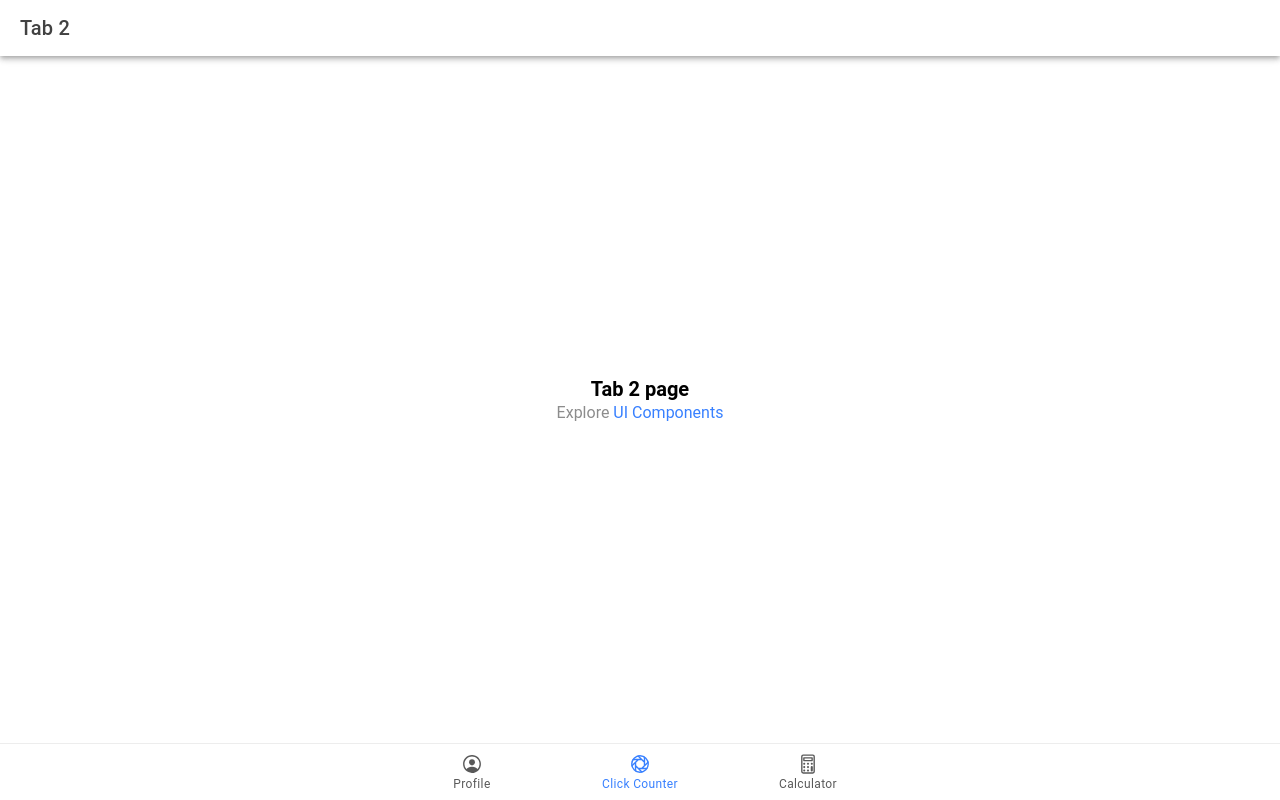
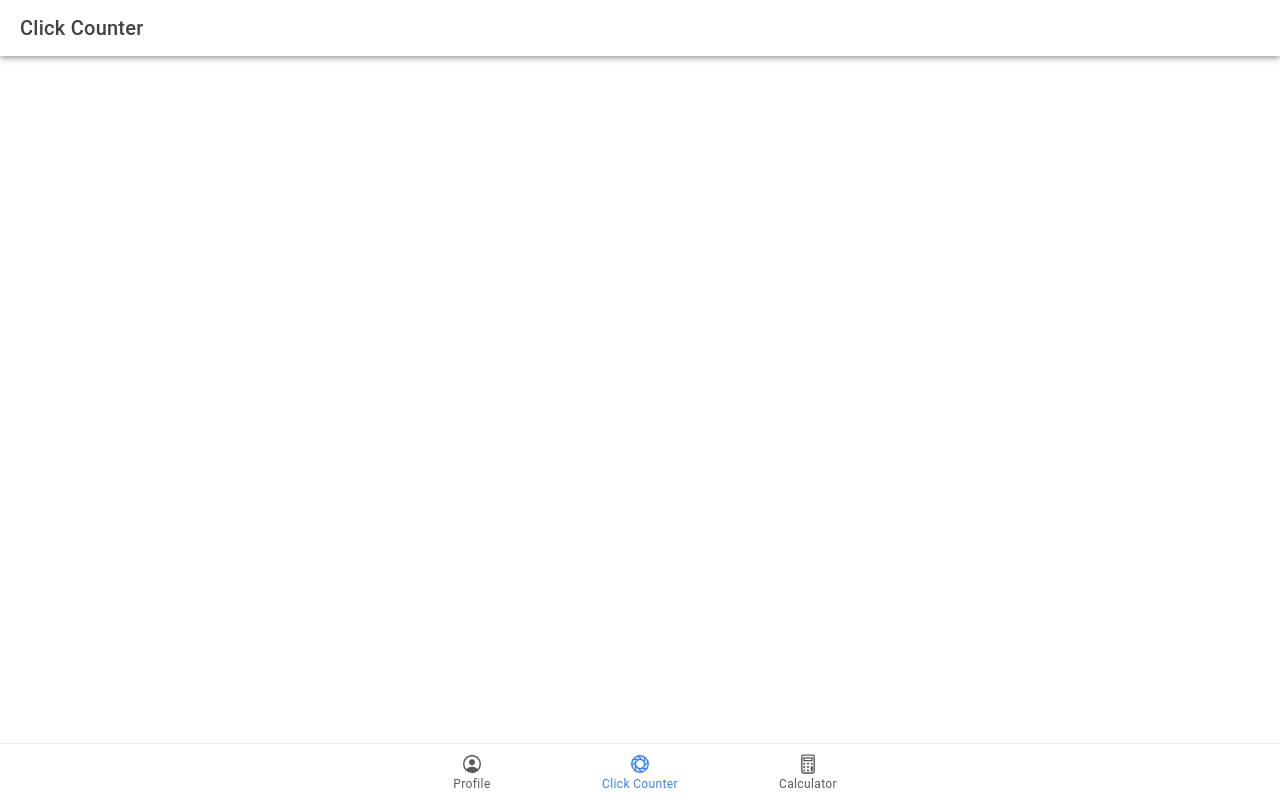
Before and after one commit to KennethLicuanan/ionic-t-licuanan, a React (Vite) app: page /tab2 in a window 1280 px wide. Built offline with nearby package versions, Linux system fonts and the light colour scheme.

Commit message:
Added UI Components

```diff
--- a/src/components/ExploreContainer.tsx
+++ b/src/components/ExploreContainer.tsx
@@ -8,8 +8,7 @@ const ExploreContainer: React.FC<ContainerProps> = ({ name }) => {
   return (
     <div className="container">
       <strong>{name}</strong>
-      <p>Explore <a target="_blank" rel="noopener noreferrer" href="https://ionicframework.com/docs/components">UI Components</a></p>
-    </div>
+      </div>
   );
 };
 
--- a/src/pages/Tab1.tsx
+++ b/src/pages/Tab1.tsx
@@ -1,4 +1,4 @@
-import { IonContent, IonHeader, IonPage, IonTitle, IonToolbar } from '@ionic/react';
+import { IonContent, IonHeader, IonPage, IonTitle, IonToolbar, IonCard, IonCardContent, IonCardHeader, IonCardSubtitle, IonCardTitle } from '@ionic/react';
 import ExploreContainer from '../components/ExploreContainer';
 import './Tab1.css';
 
@@ -7,16 +7,26 @@ const Tab1: React.FC = () => {
     <IonPage>
       <IonHeader>
         <IonToolbar>
-          <IonTitle>Tab 1</IonTitle>
+          <IonTitle>Profile</IonTitle>
         </IonToolbar>
       </IonHeader>
       <IonContent fullscreen>
         <IonHeader collapse="condense">
           <IonToolbar>
-            <IonTitle size="large">Tab 1</IonTitle>
+            <IonTitle size="large">Profile</IonTitle>
           </IonToolbar>
         </IonHeader>
-        <ExploreContainer name="Tab 1 page" />
+
+        <IonCard>
+      <img alt="Silhouette of mountains" src="https://ionicframework.com/docs/img/demos/card-media.png" />
+        <IonCardHeader>
+           <IonCardTitle>Card Title</IonCardTitle>
+           <IonCardSubtitle>Card Subtitle</IonCardSubtitle>
+          </IonCardHeader>
+
+          <IonCardContent>Here's a small text description for the card content. Nothing more, nothing less.</IonCardContent>
+        </IonCard>
+
       </IonContent>
     </IonPage>
   );
--- a/src/pages/Tab2.tsx
+++ b/src/pages/Tab2.tsx
@@ -7,16 +7,15 @@ const Tab2: React.FC = () => {
     <IonPage>
       <IonHeader>
         <IonToolbar>
-          <IonTitle>Tab 2</IonTitle>
+          <IonTitle>Click Counter</IonTitle>
         </IonToolbar>
       </IonHeader>
       <IonContent fullscreen>
         <IonHeader collapse="condense">
           <IonToolbar>
-            <IonTitle size="large">Tab 2</IonTitle>
+            <IonTitle size="large">Click Counter</IonTitle>
           </IonToolbar>
         </IonHeader>
-        <ExploreContainer name="Tab 2 page" />
       </IonContent>
     </IonPage>
   );
--- a/src/pages/Tab3.tsx
+++ b/src/pages/Tab3.tsx
@@ -7,16 +7,15 @@ const Tab3: React.FC = () => {
     <IonPage>
       <IonHeader>
         <IonToolbar>
-          <IonTitle>Tab 3</IonTitle>
+          <IonTitle>Calculator</IonTitle>
         </IonToolbar>
       </IonHeader>
       <IonContent fullscreen>
         <IonHeader collapse="condense">
           <IonToolbar>
-            <IonTitle size="large">Tab 3</IonTitle>
+            <IonTitle size="large">Calculator</IonTitle>
           </IonToolbar>
         </IonHeader>
-        <ExploreContainer name="Tab 3 page" />
       </IonContent>
     </IonPage>
   );
```
